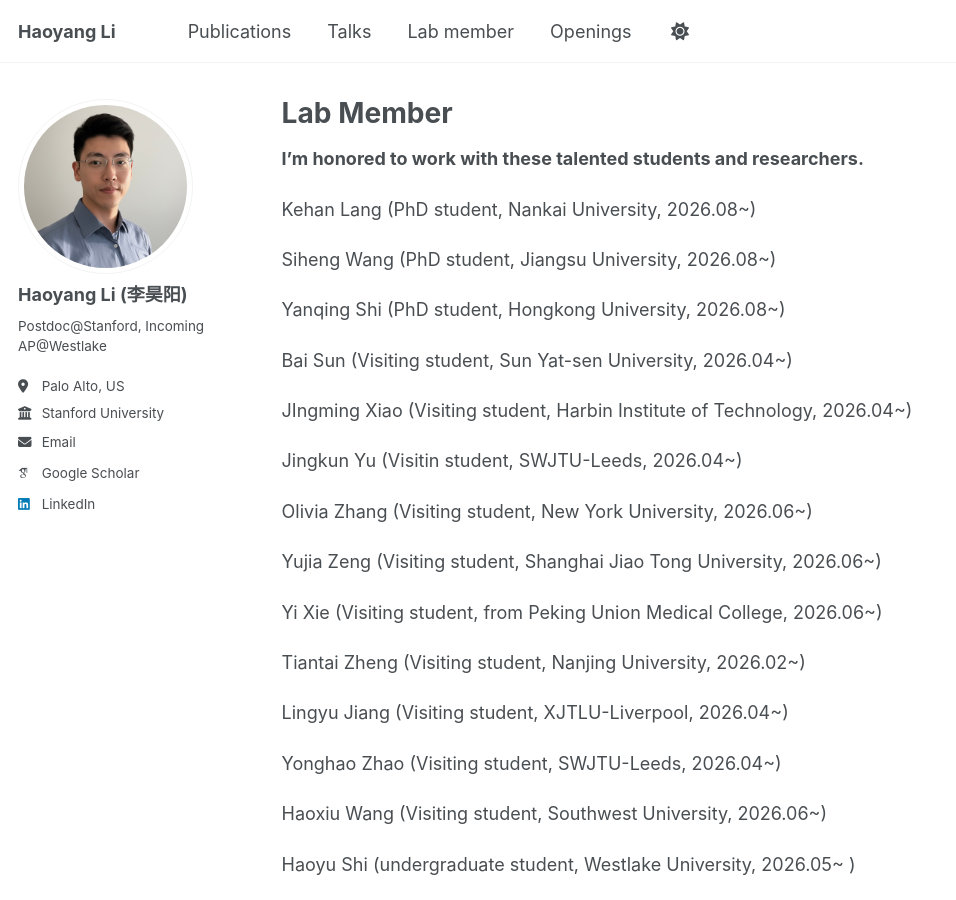
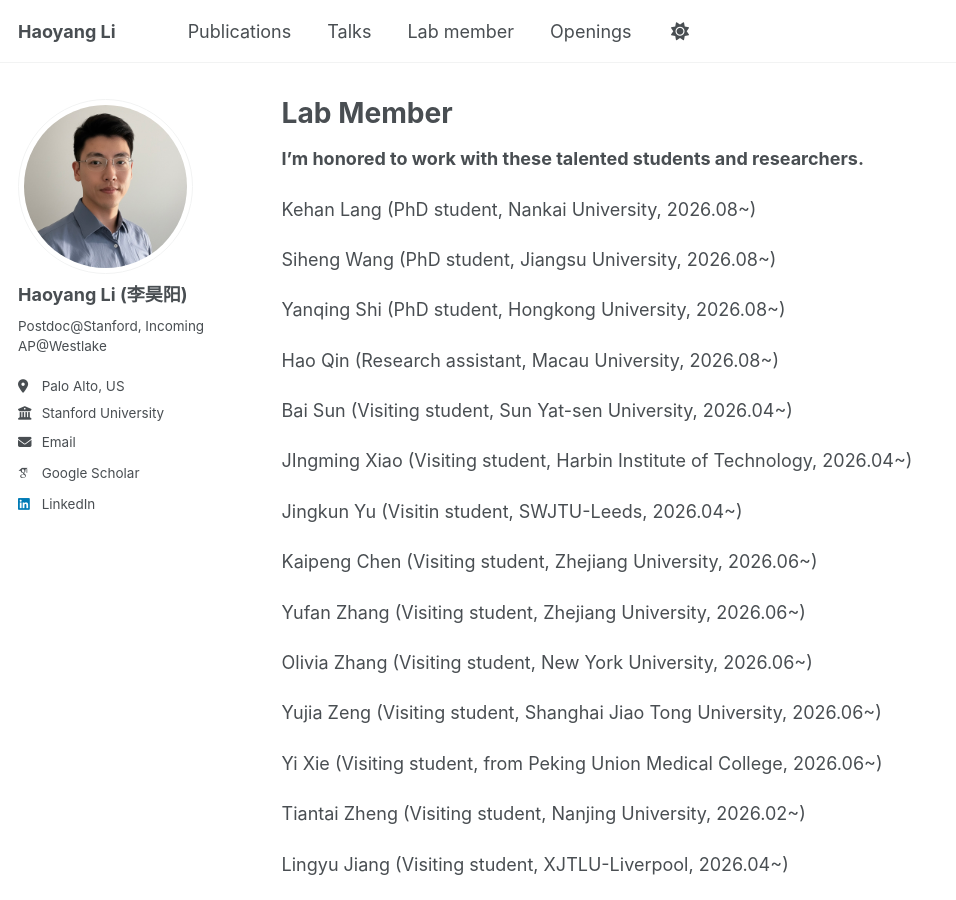
Before and after one commit to leihouyeung/lihaoyang.github.io, a Jekyll site: the page built from _pages/labmember.md, in a window 1280 px wide and 900 px high. Shown: the whole window, without its empty margins (0-956 px from the left). Built offline with Jekyll 4.4.1, drawn with Linux system fonts in a browser that asks for light colours; some web fonts are replaced.

Commit message:
update website

```diff
--- a/_pages/labmember.md
+++ b/_pages/labmember.md
@@ -16,11 +16,17 @@ Siheng Wang (PhD student,  Jiangsu University, 2026.08~)
 
 Yanqing Shi (PhD student,  Hongkong University, 2026.08~)
 
+Hao Qin (Research assistant, Macau University, 2026.08~)
+
 Bai Sun (Visiting student,  Sun Yat-sen University, 2026.04~)
 
 JIngming Xiao (Visiting student,  Harbin Institute of Technology, 2026.04~)
 
 Jingkun Yu (Visitin student,  SWJTU-Leeds, 2026.04~)
+
+Kaipeng Chen (Visiting student, Zhejiang University, 2026.06~)
+
+Yufan Zhang (Visiting student, Zhejiang University, 2026.06~)
 
 Olivia Zhang (Visiting student,  New York University, 2026.06~)
 
```
Also changed, not shown: 2 other files.
